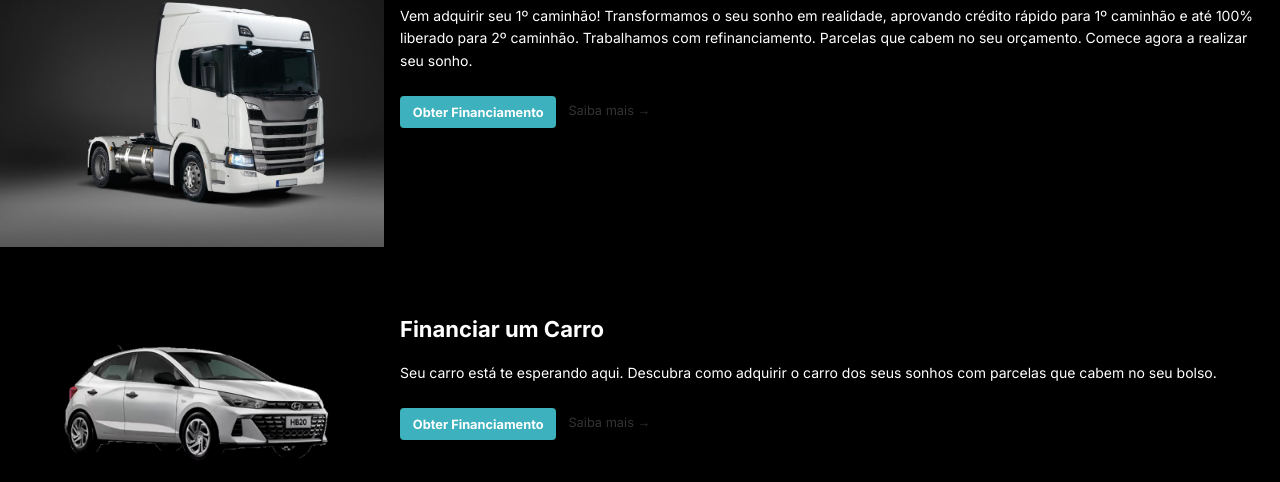
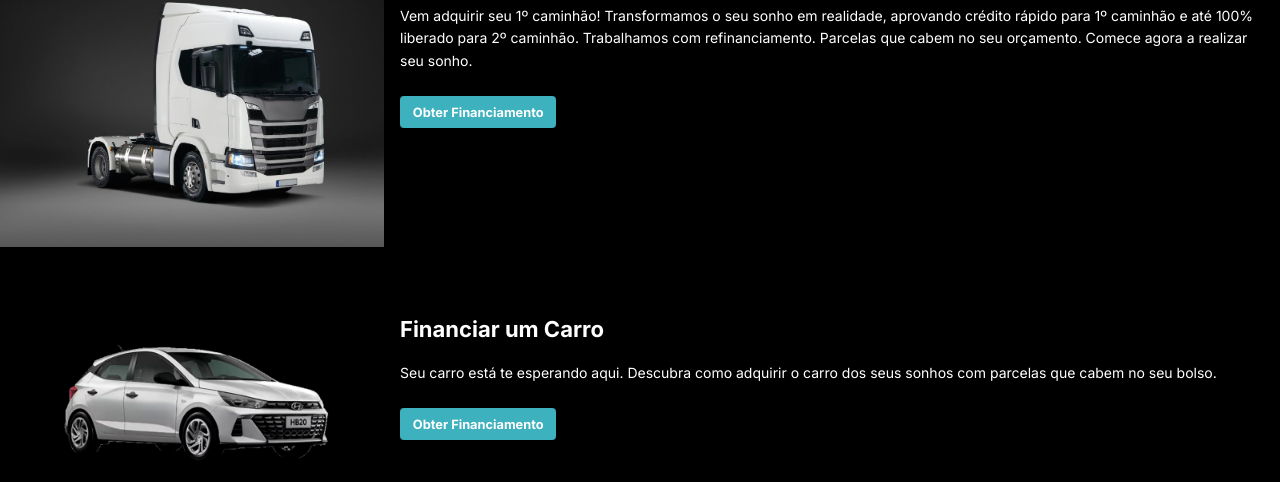
Before and after one commit to rbxrobotica/rbx-cro-frontend, a Next.js app: page / in a window 1280 px wide. Shown: the part 228-710 px from the top of the page. Built offline with nearby package versions, Linux system fonts and the light colour scheme.

Commit message:
feat: Update target from Obter Financiamento button to PassoUm

```diff
--- a/src/components/Section.tsx
+++ b/src/components/Section.tsx
@@ -19,14 +19,14 @@ const Section: React.FC<SectionProps> = ({ title, description, imageUrl }) => {
           <p className="sectionDescription">{description}</p>
           <div className="sectionActions">
             <Link
-              href="cadastrar"
+              href="form/PassoUm"
               className="sectionFinancingButton"
             >
               Obter Financiamento
             </Link>
-            <Link href="saibamais" className="sectionSaibaMaisLink">
+            {/* <Link href="saibamais" className="sectionSaibaMaisLink">
               Saiba mais <span aria-hidden="true">→</span>
-            </Link>
+            </Link> */}
           </div>
         </div>
       </div>
```
